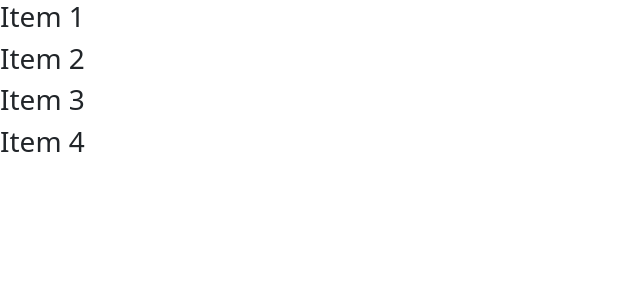
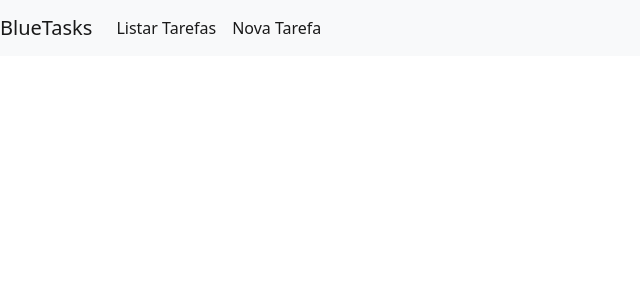
Before and after one commit to augustobellinaso/bluetasks, a React (Create React App) app in the folder bluetasks-frontend/: page /form in a window 1280 px wide. Shown: the top 300 px of the page, without its empty margins (0-640 px from the left). Built offline with nearby package versions, Linux system fonts and the light colour scheme.

Commit message:
Adicionando funcionalidade e estilo à barra de navegação

```diff
--- a/bluetasks-frontend/package.json
+++ b/bluetasks-frontend/package.json
@@ -8,6 +8,7 @@
     "@testing-library/user-event": "^12.1.10",
     "react": "^17.0.2",
     "react-dom": "^17.0.2",
+    "react-router-dom": "^5.2.0",
     "react-scripts": "4.0.3",
     "web-vitals": "^1.0.1"
   },
--- a/bluetasks-frontend/src/App.js
+++ b/bluetasks-frontend/src/App.js
@@ -1,16 +1,19 @@
 import React, { Component } from 'react';
+import { BrowserRouter } from 'react-router-dom';
 import NavBar from './components/NavBar';
 
 class App extends Component {
   //constructor(props) {
-   // super(props);
+  // super(props);
   //}
 
   render() {
     return (
-      <div className="App">
-        <NavBar />
-      </div>
+      <BrowserRouter>
+        <div className="App">
+          <NavBar />
+        </div>
+      </BrowserRouter>
     );
   }
 }
--- a/bluetasks-frontend/src/components/NavBar.js
+++ b/bluetasks-frontend/src/components/NavBar.js
@@ -1,4 +1,5 @@
 import React, { Component } from 'react';
+import { APP_NAME } from '../constants';
 import NavBarItem from './NavBarItem';
 
 class NavBar extends Component {
@@ -8,19 +9,35 @@
 
         this.state = {
             items: [
-                {name: "Item 1", href: "/"},
-                {name: "Item 2", href: "/"},
-                {name: "Item 3", href: "/"},
-                {name: "Item 4", href: "/"}
+                { name: "Listar Tarefas", href: "/" },
+                { name: "Nova Tarefa", href: "/form" }
             ]
         }
+    }
+
+    onClickHandler(item) {
+        alert(item.name);
     }
 
 
     render() {
         return (
             <div>
-                {this.state.items.map((i) => <NavBarItem name={i.name} />)}
+                <nav className="navbar navbar-expand-lg navbar-light bg-light">
+                    <span className="navbar-brand mb-0 h1">{APP_NAME}</span>
+                    <button className="navbar-toggler" type="button" data-toggle="collapse" data-target="#navbarText" aria-controls="navbarText" aria-expanded="false" aria-label="Toggle navigation">
+                        <span className="navbar-toggler-icon"></span>
+                    </button>
+                    <div className="collapse navbar-collapse" id="navbarText">
+                        <div className="navbar-nav mr-auto">
+                            {this.state.items.map(
+                                i => <NavBarItem
+                                    item={i}
+                                    onClick={this.onClickHandler}
+                                />)}
+                        </div>
+                    </div>
+                </nav>
             </div>
         );
     }
--- a/bluetasks-frontend/src/components/NavBarItem.js
+++ b/bluetasks-frontend/src/components/NavBarItem.js
@@ -1,10 +1,17 @@
 import React, { Component } from 'react';
+import { Link } from 'react-router-dom';
 
 class NavBarItem extends Component {
     render() {
         return (
             <div>
-                <h3>{this.props.name}</h3>
+                <Link
+                    className="nav-item nav-link active"
+                    to={this.props.item.href}
+                    onClick={e => this.props.onClick(this.props.item)}
+                >
+                        {this.props.item.name}
+                </Link>
             </div>
         );
     }
--- /dev/null
+++ b/bluetasks-frontend/src/constants.js
@@ -0,0 +1 @@
+export const APP_NAME = "BlueTasks";
```
Also changed, not shown: 1 other file (tests, documents, lock files or other folders).
